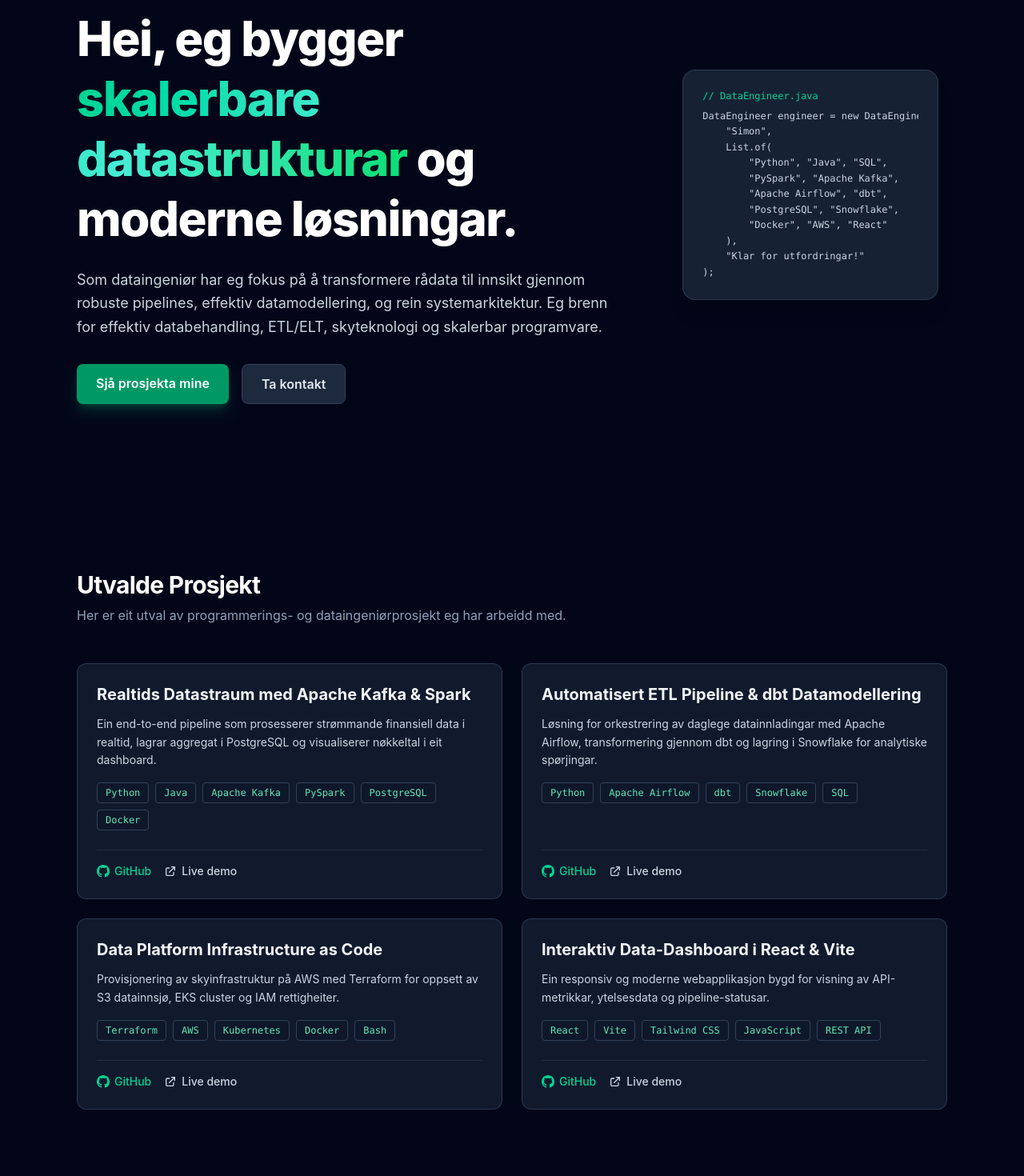
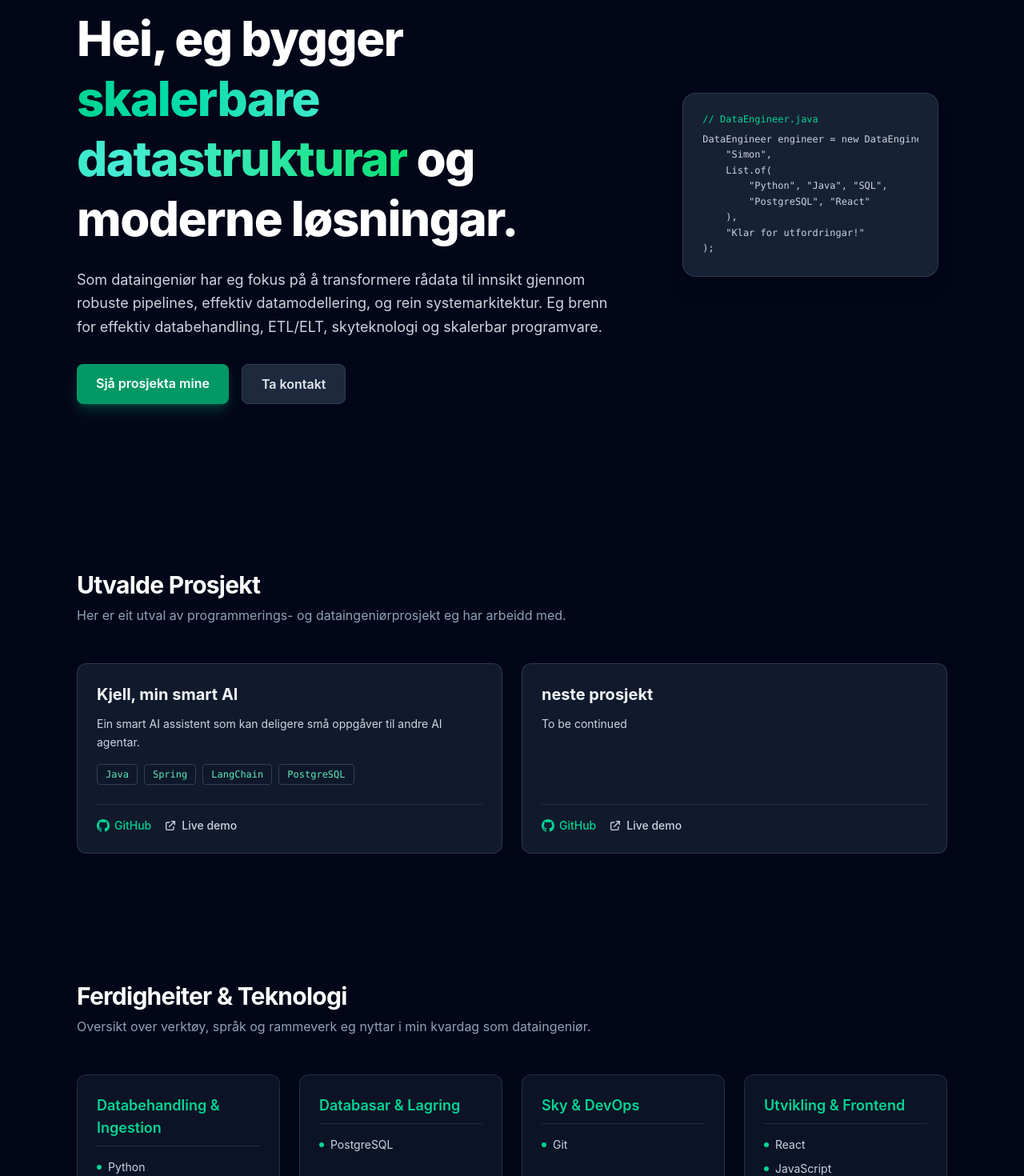
Before and after one commit to Toft30/Portfolio, a React (Vite) app in the folder react-portfolio/: page / in a window 1280 px wide. Shown: the part 220-1690 px from the top of the page at 80% size. Built offline with nearby package versions, Linux system fonts and the light colour scheme.

Commit message:
fiksa kanskje feile?

```diff
--- a/react-portfolio/src/components/Contact.jsx
+++ b/react-portfolio/src/components/Contact.jsx
@@ -40,7 +40,7 @@ function Contact() {
             <h3 className="text-xl font-semibold text-white mb-2">Direkte kontakt</h3>
 
             <a
-              href="mailto:simon.sverre.toft@example.com"
+              href="mailto:simtoft30@gmail.com"
               className="flex items-center gap-3 text-slate-300 hover:text-emerald-400 transition"
             >
               <div className="p-2.5 rounded-lg bg-slate-800 border border-slate-700 text-emerald-400">
@@ -50,12 +50,12 @@ function Contact() {
               </div>
               <div>
                 <div className="text-xs text-slate-400">E-post</div>
-                <div className="text-sm font-medium">simon.sverre.toft@example.com</div>
+                <div className="text-sm font-medium">simtoft30@gmail.com</div>
               </div>
             </a>
 
             <a
-              href="https://github.com"
+              href="https://github.com/Toft30"
               target="_blank"
               rel="noreferrer"
               className="flex items-center gap-3 text-slate-300 hover:text-emerald-400 transition"
@@ -72,7 +72,7 @@ function Contact() {
             </a>
 
             <a
-              href="https://linkedin.com"
+              href="www.linkedin.com/in/simon-sverre-toft-5a0183395"
               target="_blank"
               rel="noreferrer"
               className="flex items-center gap-3 text-slate-300 hover:text-emerald-400 transition"
--- a/react-portfolio/src/components/Hero.jsx
+++ b/react-portfolio/src/components/Hero.jsx
@@ -37,10 +37,7 @@ function Hero() {
     "Simon",
     List.of(
         "Python", "Java", "SQL",
-        "PySpark", "Apache Kafka",
-        "Apache Airflow", "dbt",
-        "PostgreSQL", "Snowflake",
-        "Docker", "AWS", "React"
+        "PostgreSQL", "React"
     ),
     "Klar for utfordringar!"
 );`}
--- a/react-portfolio/src/components/Navbar.jsx
+++ b/react-portfolio/src/components/Navbar.jsx
@@ -17,7 +17,7 @@ function Navbar() {
         <div className="flex items-center justify-between h-16">
           <div className="flex items-center">
             <a href="#hero" className="text-xl font-bold tracking-tight text-emerald-400 hover:text-emerald-300">
-              DataIngeniør<span className="text-slate-400">.no</span>
+              ToftFolio<span className="text-slate-400">.no</span>
             </a>
           </div>
 
--- a/react-portfolio/src/components/Project.jsx
+++ b/react-portfolio/src/components/Project.jsx
@@ -1,39 +1,21 @@
 const projectsData = [
   {
     id: 1,
-    title: 'Realtids Datastraum med Apache Kafka & Spark',
+    title: 'Kjell, min smart AI',
     description:
-      'Ein end-to-end pipeline som prosesserer strømmande finansiell data i realtid, lagrar aggregat i PostgreSQL og visualiserer nøkkeltal i eit dashboard.',
-    techStack: ['Python', 'Java', 'Apache Kafka', 'PySpark', 'PostgreSQL', 'Docker'],
-    githubUrl: 'https://github.com',
-    demoUrl: 'https://example.com',
+       'Ein smart AI assistent som kan deligere små oppgåver til andre AI agentar.',
+          techStack: ['Java', 'Spring', 'LangChain', 'PostgreSQL'],
+          githubUrl: 'https://github.com/Toft30/AI-manager.git',
+          demoUrl: '',
   },
   {
     id: 2,
-    title: 'Automatisert ETL Pipeline & dbt Datamodellering',
+    title: 'neste prosjekt',
     description:
-      'Løsning for orkestrering av daglege datainnladingar med Apache Airflow, transformering gjennom dbt og lagring i Snowflake for analytiske spørjingar.',
-    techStack: ['Python', 'Apache Airflow', 'dbt', 'Snowflake', 'SQL'],
-    githubUrl: 'https://github.com',
-    demoUrl: 'https://example.com',
-  },
-  {
-    id: 3,
-    title: 'Data Platform Infrastructure as Code',
-    description:
-      'Provisjonering av skyinfrastruktur på AWS med Terraform for oppsett av S3 datainnsjø, EKS cluster og IAM rettigheiter.',
-    techStack: ['Terraform', 'AWS', 'Kubernetes', 'Docker', 'Bash'],
-    githubUrl: 'https://github.com',
-    demoUrl: 'https://example.com',
-  },
-  {
-    id: 4,
-    title: 'Interaktiv Data-Dashboard i React & Vite',
-    description:
-      'Ein responsiv og moderne webapplikasjon bygd for visning av API-metrikkar, ytelsesdata og pipeline-statusar.',
-    techStack: ['React', 'Vite', 'Tailwind CSS', 'JavaScript', 'REST API'],
-    githubUrl: 'https://github.com',
-    demoUrl: 'https://example.com',
+      'To be continued',
+    techStack: [],
+    githubUrl: '',
+    demoUrl: '',
   },
 ]
 
--- a/react-portfolio/src/components/Skills.jsx
+++ b/react-portfolio/src/components/Skills.jsx
@@ -1,19 +1,19 @@
 const skillCategories = [
   {
     category: 'Databehandling & Ingestion',
-    skills: ['Python', 'Java', 'SQL', 'PySpark', 'Apache Kafka', 'Apache Airflow', 'dbt'],
+    skills: ['Python', 'Java', 'SQL', 'Spring', 'Haskell'],
   },
   {
     category: 'Databasar & Lagring',
-    skills: ['PostgreSQL', 'Snowflake', 'MongoDB', 'Redis', 'S3 Data Lake', 'DuckDB'],
+    skills: ['PostgreSQL'],
   },
   {
     category: 'Sky & DevOps',
-    skills: ['AWS', 'Docker', 'Kubernetes', 'Terraform', 'CI/CD Pipelines', 'Git'],
+    skills: ['Git'],
   },
   {
     category: 'Utvikling & Frontend',
-    skills: ['React', 'JavaScript', 'Tailwind CSS', 'Vite', 'REST & GraphQL APIs', 'FastAPI'],
+    skills: ['React', 'JavaScript'],
   },
 ]
 
```
